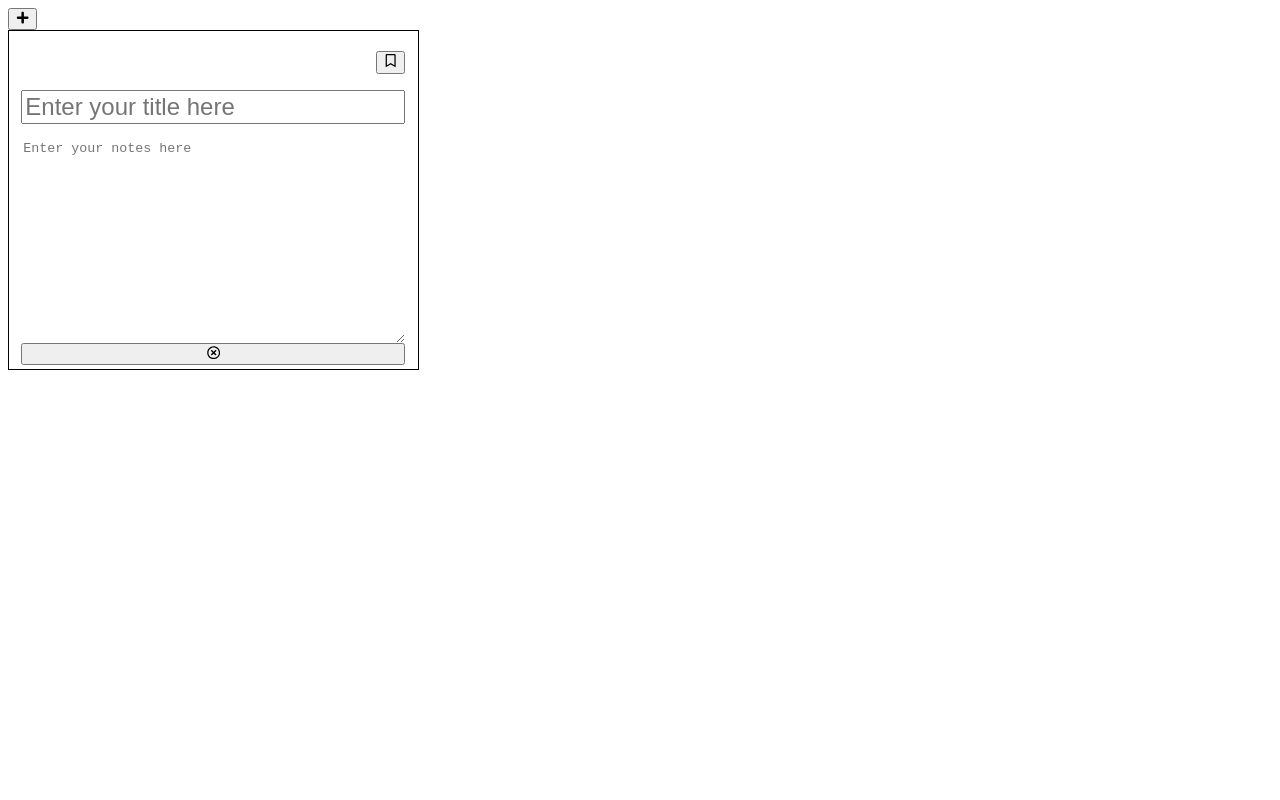
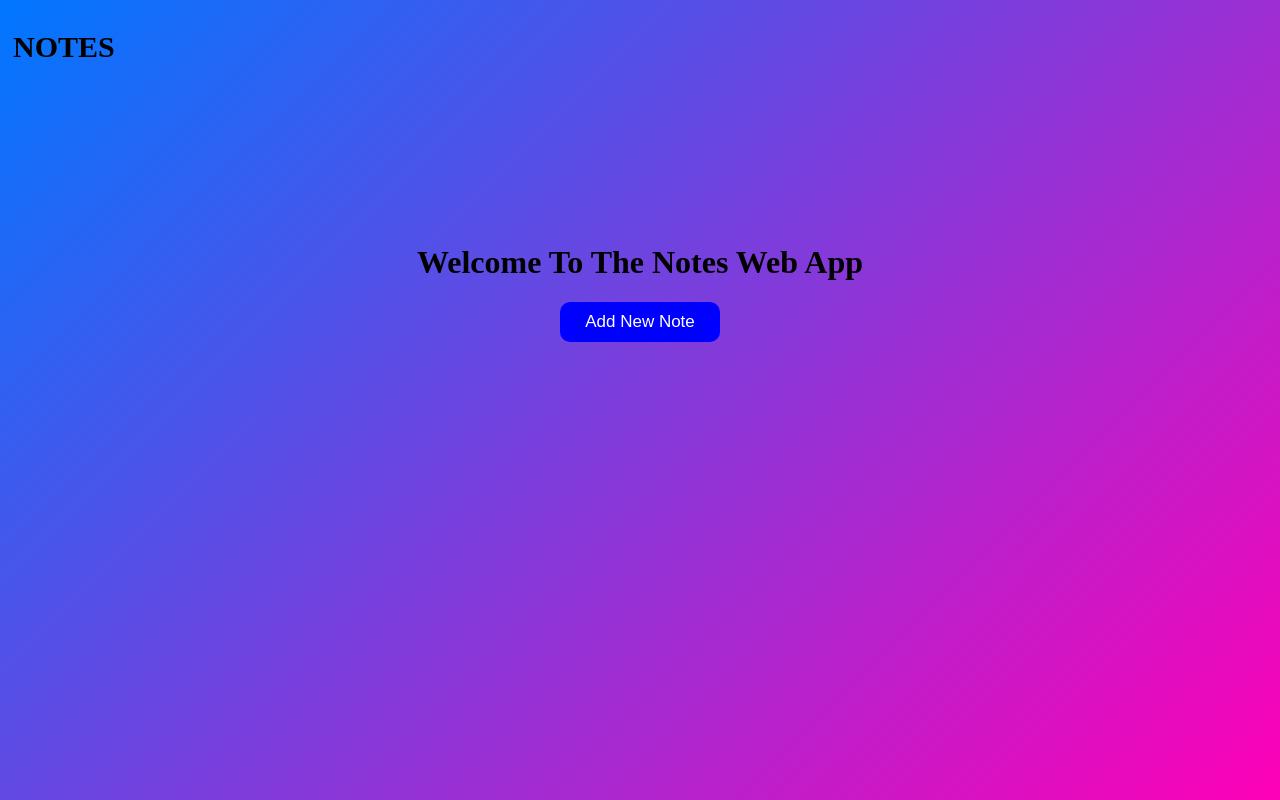
Before and after one commit to sammy8825/notes-app, a React (Create React App) app: page / in a window 1280 px wide. Built offline with nearby package versions, Linux system fonts and the light colour scheme; the HTML template or start-up script is replaced by a standard one.

Commit message:
Added the Home page and css stylings

```diff
--- a/src/App.js
+++ b/src/App.js
@@ -1,5 +1,6 @@
 import React from "react";
 import Page from "./components/Page";
+import "./assets/style.css"
 
 
 export default function App() {
--- /dev/null
+++ b/src/assets/style.css
@@ -0,0 +1,106 @@
+body {
+    background: linear-gradient(135deg, #0077ff, #ff00b7);
+    background-repeat: no-repeat;
+    margin: 0;
+    height: 100vh;
+}
+
+nav {
+    display: flex;
+    justify-content: space-between;
+    align-items: center;
+}
+
+nav p {
+    font-size: 30px;
+    margin-left: 13px;
+    text-transform: uppercase;
+    font-weight: bold;
+}
+
+nav button {
+    background-color: transparent;
+    border: none;
+    outline: none;
+    cursor: pointer;
+    padding: 5px;
+    width: 50px;
+    font-size: 25px;
+}
+
+nav~div h1 {
+    text-align: center;
+    text-transform: capitalize;
+    margin-top: 150px;
+}
+
+nav~div p {
+    text-align: center;
+}
+
+nav~div p .addNewNoteButton {
+    padding: 10px 25px;
+    border-radius: 10px;
+    background-color: blue;
+    border: none;
+    color: white;
+    font-size: 17px;
+    cursor: pointer;
+}
+
+.sticky-notes {
+    border: 1px solid black;
+    display: flex;
+    flex-direction: column;
+    padding: 1% 2% 1% 3%;
+    border-radius: 5px;
+    background-color: white;
+    color: black;
+}
+
+.sticky-notes p {
+    text-align: end;
+    margin-top: 5px;
+}
+
+.sticky-notes p button {
+    background-color: transparent;
+    border: none;
+    outline: none;
+    cursor: pointer;
+    font-size: 18px;
+    color: black;
+}
+
+.sticky-notes p .delete {
+    display: none;
+    font-size: 22px;
+}
+
+.sticky-notes p:hover .delete {
+    display: inline;
+}
+
+.sticky-notes p:hover .delete:hover{
+    color: red;
+}
+
+.sticky-notes input {
+    font-size: 24px;
+    border: none;
+    outline: none;
+}
+
+.sticky-notes input:focus {
+    border-bottom: 1px solid black;
+}
+
+.sticky-notes textarea {
+    display: block;
+    margin-top: 15px;
+    height: 25vh;
+    border: none;
+    outline: none;
+    font-size: 18px;
+    margin-bottom: 10px;
+}
--- a/src/components/Note.js
+++ b/src/components/Note.js
@@ -13,11 +13,16 @@ export default function Notes(props) {
         props.deleteNote(props.id);
     }
     return (
-        <div className="sticky notes" id={props.id} style={{ border: "1px solid black", display: "flex", flexDirection: "column", padding: "1% 3%" }}>
-            <p style={{ textAlign: "end" }}> <button onClick={handleClick}> {saved ? <FaBookmark /> : <FaRegBookmark />} </button></p>
-            <input type="text" placeholder="Enter your title here" style={{ fontSize: "24px" }} />
-            <textarea placeholder="Enter your notes here" style={{ display: "block", marginTop: "15px", height: "25vh", border: "none" }} />
-            <button onClick={handleDelete}> <FaRegTimesCircle /></button>
+        <div className="sticky-notes" id={props.id}>
+            <p>
+                <button onClick={handleClick}>
+                    {saved ? <FaBookmark /> : <FaRegBookmark />}
+                </button>
+                <button onClick={handleDelete} className="delete"> <FaRegTimesCircle /></button>
+            </p>
+            <input type="text" placeholder="Enter your title here" />
+            <textarea placeholder="Enter your notes here" />
+
         </div>
     )
 }
--- a/src/components/Page.js
+++ b/src/components/Page.js
@@ -1,5 +1,8 @@
 import React from "react";
+
 import Note from "./Note";
+import WelcomePage from "./WelcomePage"
+
 import { Grid } from '@mui/material';
 import { FaPlus } from 'react-icons/fa';
 
@@ -8,20 +11,7 @@ import { nanoid } from "nanoid";
 
 export default function App() {
 
-    const [notes, setNote] = React.useState([newNote()]);
-
-    function newNote() {
-        let id = nanoid();
-        return (
-            <Grid item md={4} key={id}>
-                <Note id={id} deleteNote={deleteNote} saveNote={saveNote} />
-            </Grid>
-        )
-    }
-
-    function addNewNote() {
-        setNote(note => [newNote(), ...note]);
-    }
+    const [notes, setNote] = React.useState([]);
 
     function saveNote(id) {
         setNote(note => {
@@ -41,9 +31,26 @@ export default function App() {
         })
     }
 
+    function newNote() {
+        let id = nanoid();
         return (
+            <Grid item md={4} key={id}>
+                <Note id={id} deleteNote={deleteNote} saveNote={saveNote} />
+            </Grid>
+        )
+    }
+
+    function addNewNote() {
+        setNote(note => [newNote(), ...note]);
+    }
+
+    return (
+        notes.length === 0 ? <WelcomePage addNewNote={addNewNote} /> :
             <>
+                <nav>
+                    <p>Notes</p>
                     <button onClick={addNewNote}><FaPlus /></button>
+                </nav>
                 <Grid container spacing={2}>
                     {notes}
                 </Grid>
--- /dev/null
+++ b/src/components/WelcomePage.js
@@ -0,0 +1,14 @@
+export default function WelcomePage(props) {
+    return (
+        <>
+            <nav>
+                <p>Notes</p>
+            </nav>
+
+            <div>
+                <h1>Welcome to the notes Web App</h1>
+                <p><button onClick={props.addNewNote} className="addNewNoteButton">Add New Note</button></p>
+            </div>
+        </>
+    )
+}
```
Lines whose indentation alone changed are shown as unchanged.
